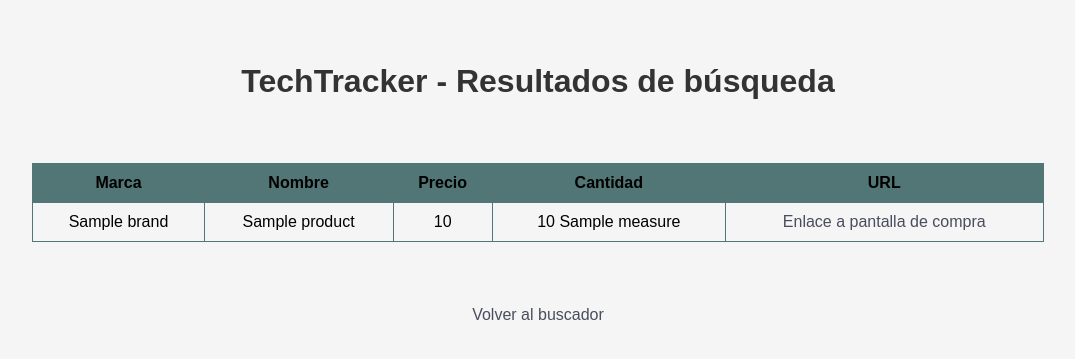
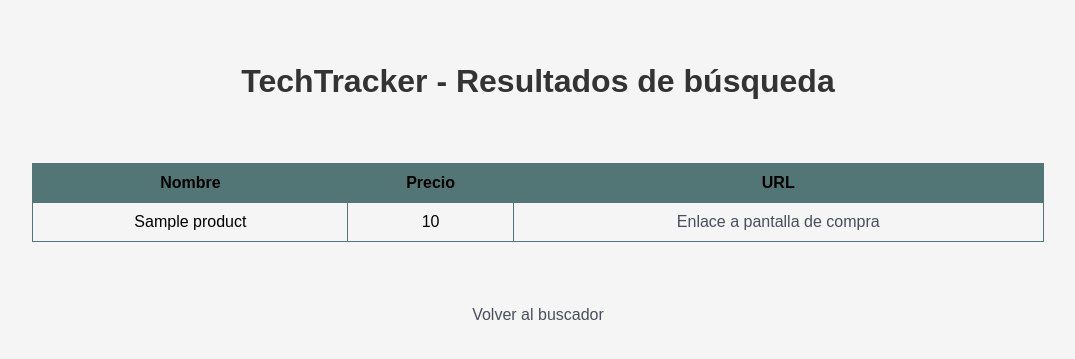
Before and after one commit to pablorg0/ProyectoISI, a Flask app: template templates/results.html in a window 1280 px wide. Shown: the top 359 px of the page, without its empty margins (102-1177 px from the left). Run offline with Flask 2, Linux system fonts and the light colour scheme; the template is opened without the code that fills it: most values are stand-ins (such as "Sample title", 1, 10 or a date in 2020).

Commit message:
Update results.html

```diff
--- a/templates/results.html
+++ b/templates/results.html
@@ -12,19 +12,15 @@
   {% if results %}
     <table>
       <tr>
-        <th>Marca</th>
         <th>Nombre</th>
         <th>Precio</th>
-        <th>Cantidad</th>
         <th>URL</th>
       </tr>
 
       {% for product in results[:10] %}
         <tr>
-          <td>{{ product.brand }}</td>
           <td>{{ product.name }}</td>
           <td>{{ product.price }}</td>
-          <td>{{ product.quantity }} {{ product.measure }}</td>
           <td><a href="{{ product.url }}">Enlace a pantalla de compra</a></td>
         </tr>
       {% endfor %}
```
